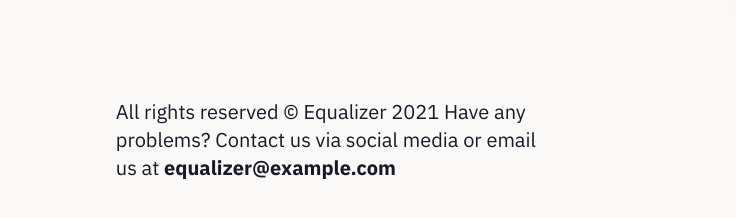
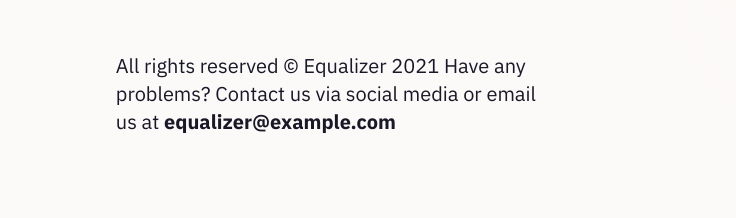
Before and after one commit to AlyaEssa/Equalizer-landing-page, a plain HTML site: page index.html in a window 1280 px wide. Shown: the part 1588-1806 px from the top of the page, 292-1028 px from the left. Drawn offline with Linux system fonts and the light colour scheme.

Commit message:
Update style.css

```diff
--- a/style.css
+++ b/style.css
@@ -274,7 +274,7 @@ body {
     display: flex;
   }
   .footer-paragraph {
-    margin-top: 65px;
+        margin-top: 19px;
     margin-left: 120px;
   }
   .social-icons {
```
